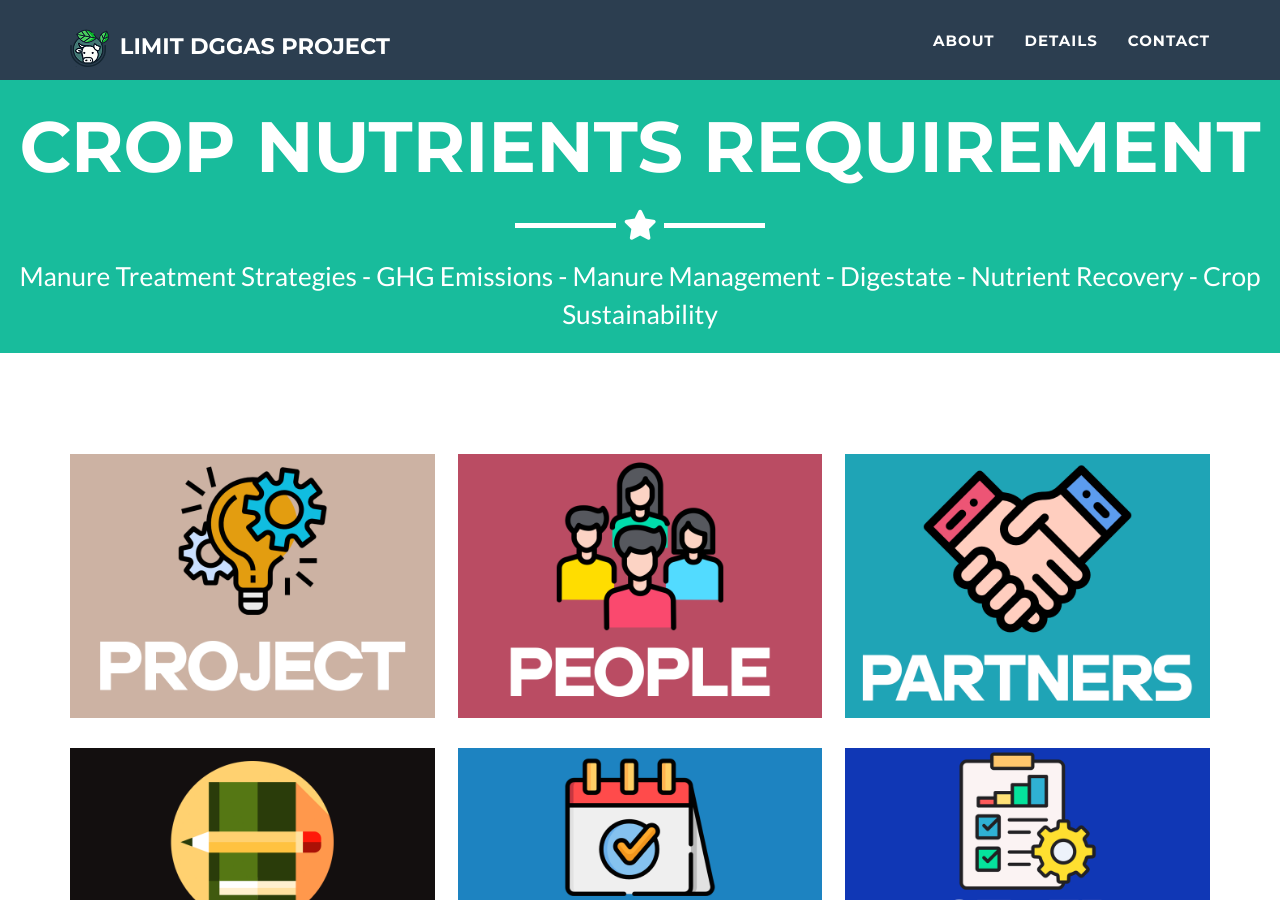
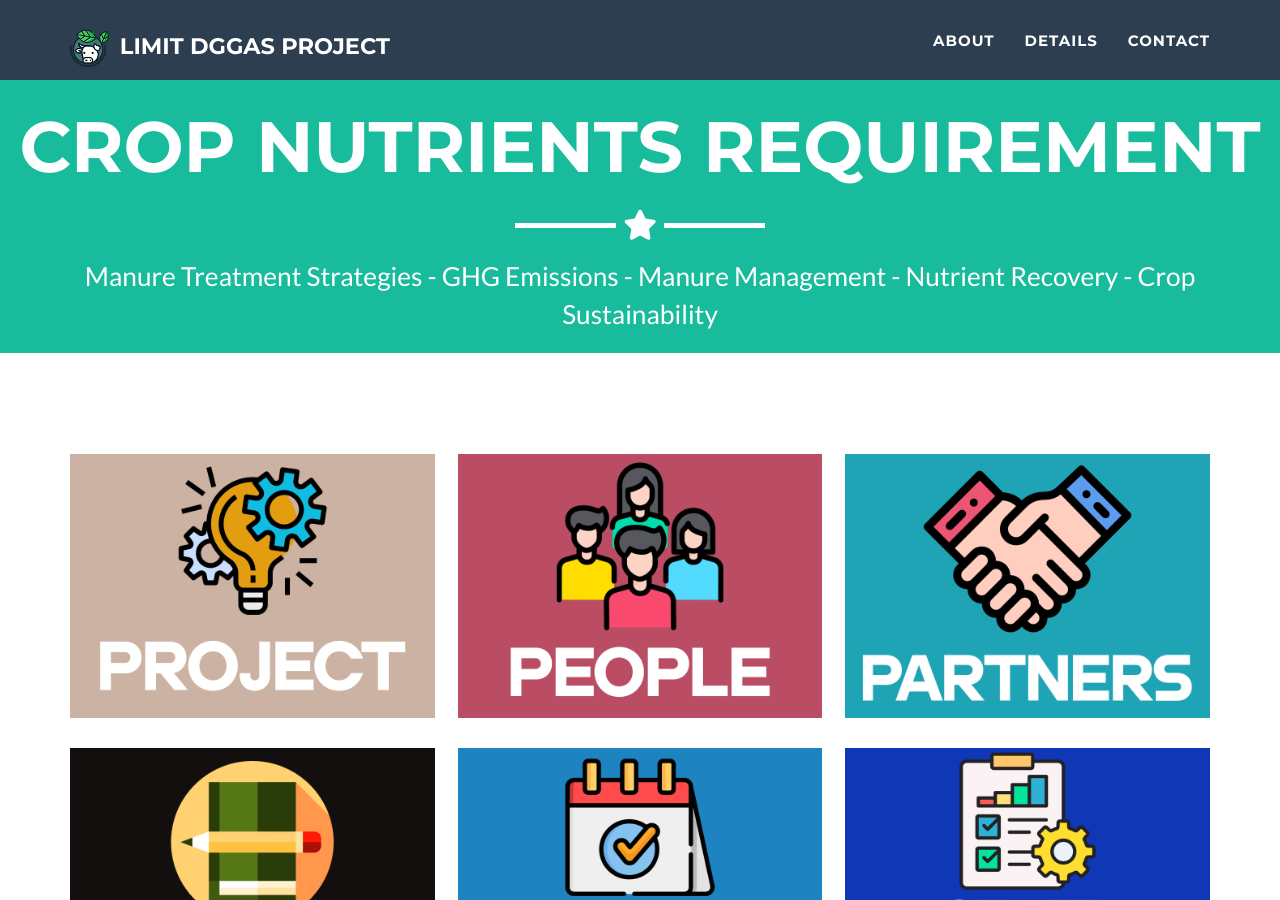
Before and after one commit to mcrimaldi/LiMITDGGAS, a Jekyll site: the page built from _posts/2024-05-08-project-6.markdown, in a window 1280 px wide and 900 px high, scrolled down 919 px. Built offline with Jekyll 4.4.1, drawn with Linux system fonts in a browser that asks for light colours; formulas are drawn with MathJax 3.

Commit message:
Update _config.yml

```diff
--- a/_config.yml
+++ b/_config.yml
@@ -5,8 +5,8 @@
 formspree: f/mrgndznb
 url: https://limitdggas.netlify.app
 description: "Official istitutional site for Limit DGGAS research project."
-keywords: "Manure Treatment Strategies, GHG Emissions, Manure Management, Digestate, Nutrient Recovery, Crop Sustainability"
-skills: "Manure Treatment Strategies - GHG Emissions - Manure Management - Digestate - Nutrient Recovery - Crop Sustainability"
+keywords: "Manure Treatment Strategies, GHG Emissions, Manure Management, Nutrient Recovery, Crop Sustainability"
+skills: "Manure Treatment Strategies - GHG Emissions - Manure Management - Nutrient Recovery - Crop Sustainability"
 meta_author: Crimaldi Mariano
 
 # Google webmaster tools
```
